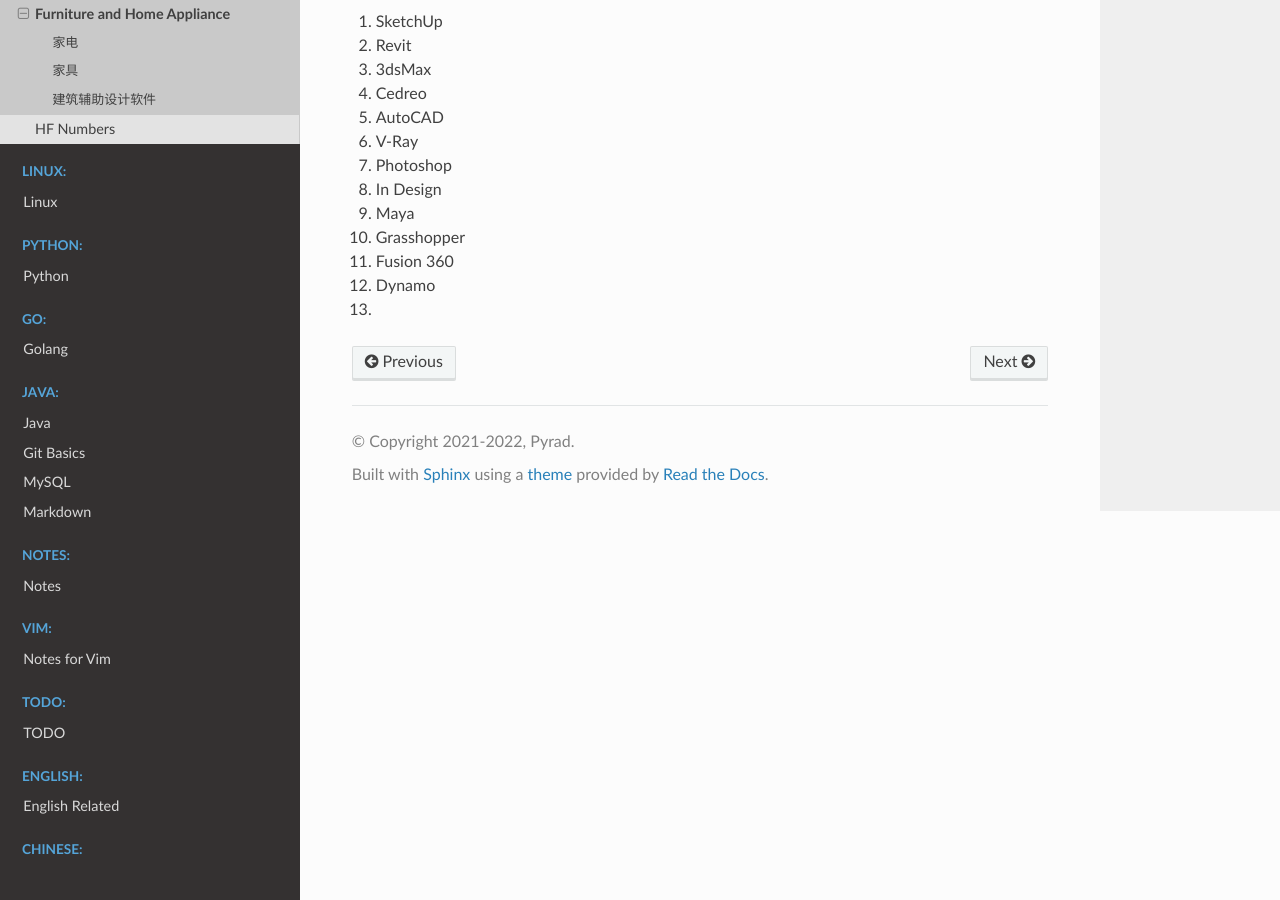
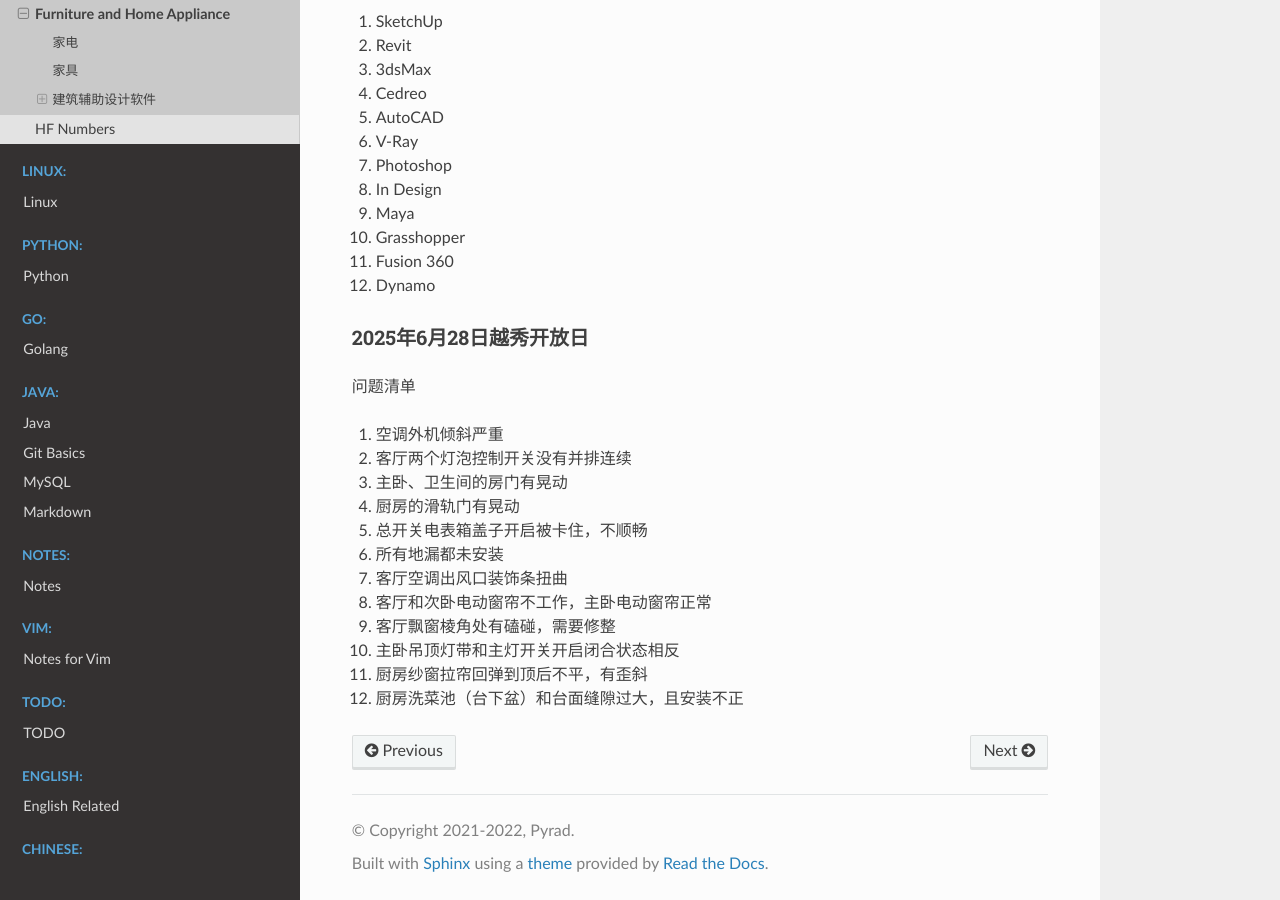
Before and after one commit to Pyrad/pyradnotes, a Sphinx documentation site: the page built from source/RealEstate/FurnitureHomeAppliance.md, in a window 1280 px wide and 900 px high, scrolled down 711 px. Built offline with Sphinx 7.4.7 and the Read the Docs theme 3.1.0, drawn with Linux system fonts in a browser that asks for light colours; pages that are not in the unit, such as notebooks, are missing from menus.

Commit message:
Realestate 2025-06-28 Yuexiu visit issue list

```diff
--- a/source/RealEstate/FurnitureHomeAppliance.md
+++ b/source/RealEstate/FurnitureHomeAppliance.md
@@ -38,4 +38,20 @@
 10. Grasshopper
 11. Fusion 360
 12. Dynamo
-13.
+
+### 2025年6月28日越秀开放日
+
+问题清单
+
+1. 空调外机倾斜严重
+2. 客厅两个灯泡控制开关没有并排连续
+3. 主卧、卫生间的房门有晃动
+4. 厨房的滑轨门有晃动
+5. 总开关电表箱盖子开启被卡住，不顺畅
+6. 所有地漏都未安装
+7. 客厅空调出风口装饰条扭曲
+8. 客厅和次卧电动窗帘不工作，主卧电动窗帘正常
+9. 客厅飘窗棱角处有磕碰，需要修整
+10. 主卧吊顶灯带和主灯开关开启闭合状态相反
+11. 厨房纱窗拉帘回弹到顶后不平，有歪斜
+12. 厨房洗菜池（台下盆）和台面缝隙过大，且安装不正
```
